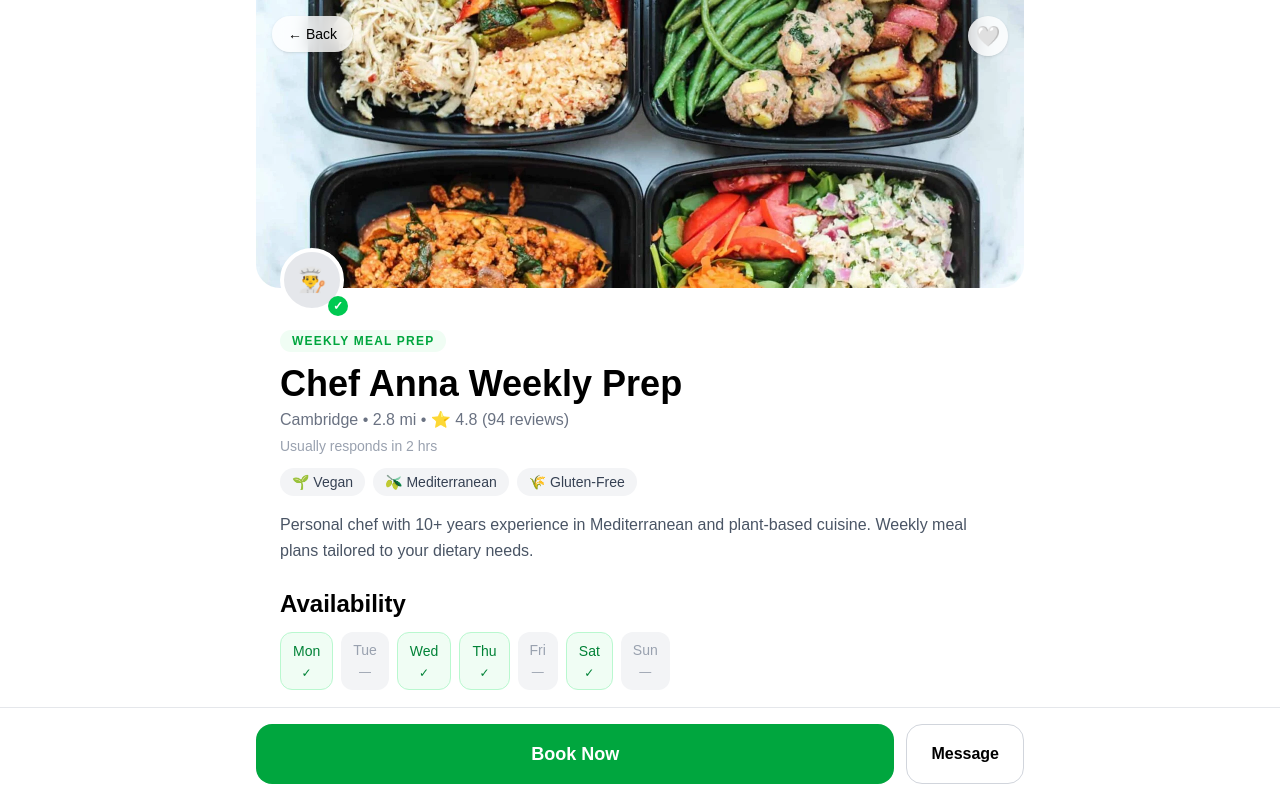
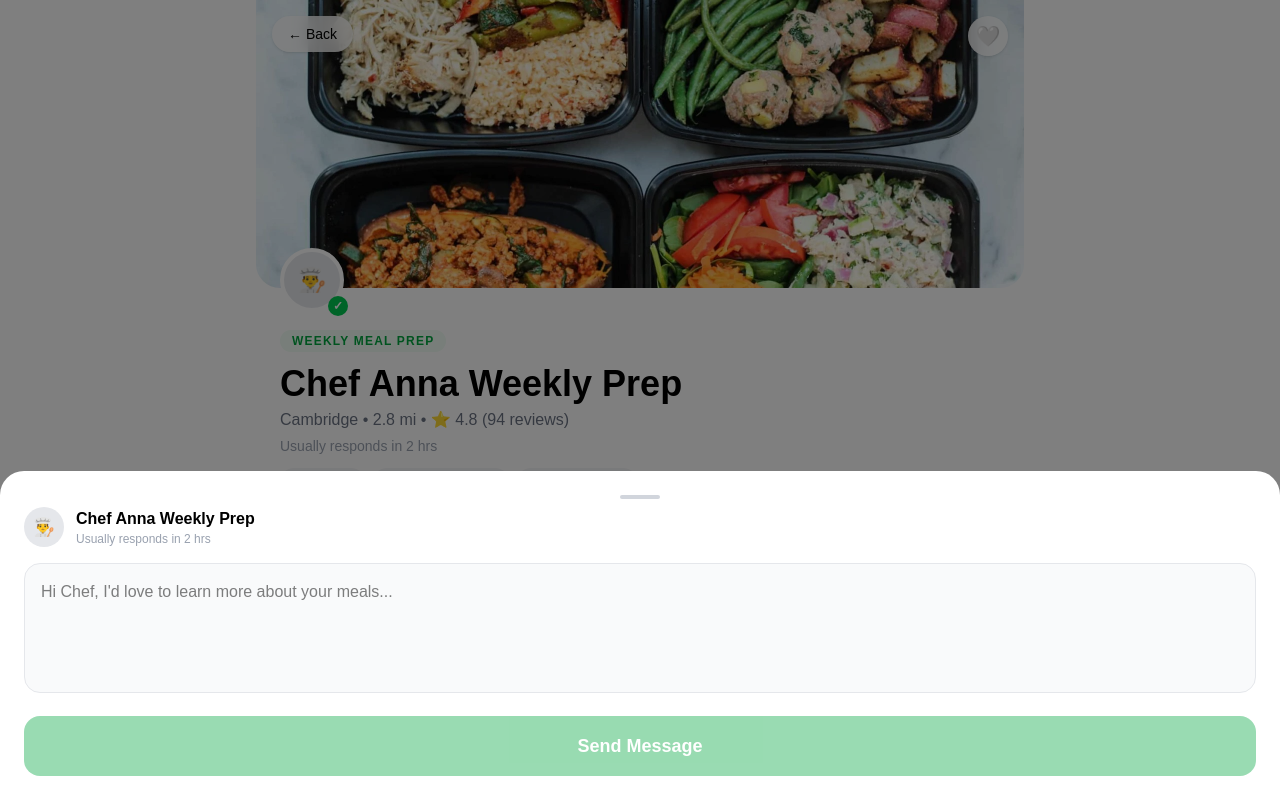
Before and after one commit to Ema9336/cookformeapp, a Next.js app in the folder apps/web/: page /chef/chef-anna-weekly-prep in a window 1280 px wide. Both pictures are taken after a click on the button "Message". Shown: the top 800 px of the page. Built offline with nearby package versions, Linux system fonts and the light colour scheme; no server answers.

Commit message:
Add message drawer with send confirmation (no backend yet)

```diff
--- a/apps/web/app/chef/[slug]/page.tsx
+++ b/apps/web/app/chef/[slug]/page.tsx
@@ -17,6 +17,9 @@ export default function ChefDetailPage() {
   const [stickyVisible, setStickyVisible] = useState(false);
   const [cart, setCart] = useState<{ item: MenuItem; qty: number }[]>([]);
   const [drawerItem, setDrawerItem] = useState<MenuItem | null>(null);
+  const [messageOpen, setMessageOpen] = useState(false);
+  const [messageText, setMessageText] = useState("");
+  const [messageSent, setMessageSent] = useState(false);
   const heroRef = useRef<HTMLDivElement>(null);
 
   useEffect(() => {
@@ -195,6 +198,53 @@ export default function ChefDetailPage() {
         </div>
       )}
 
+      {/* Message drawer */}
+      {messageOpen && (
+        <div className="fixed inset-0 z-50 flex flex-col justify-end">
+          <div className="absolute inset-0 bg-black/50" onClick={() => setMessageOpen(false)} />
+          <div className="relative bg-white dark:bg-zinc-900 rounded-t-3xl z-10 p-6 space-y-4">
+            <div className="w-10 h-1 bg-gray-300 dark:bg-gray-600 rounded-full mx-auto mb-2" />
+            {messageSent ? (
+              <div className="flex flex-col items-center py-8 gap-3">
+                <div className="w-16 h-16 rounded-full bg-green-100 dark:bg-green-950 flex items-center justify-center text-3xl">✉️</div>
+                <h3 className="text-2xl font-bold">Message Sent!</h3>
+                <p className="text-gray-500 dark:text-gray-400 text-center">{chef.name} will get back to you within {chef.responseTime.replace("Responds ", "").replace("Responds", "")}.</p>
+                <button
+                  onClick={() => setMessageOpen(false)}
+                  className="mt-2 w-full bg-green-600 text-white py-4 rounded-2xl font-semibold text-lg"
+                >
+                  Done
+                </button>
+              </div>
+            ) : (
+              <>
+                <div className="flex items-center gap-3">
+                  <div className="w-10 h-10 rounded-full bg-gray-200 dark:bg-zinc-800 flex items-center justify-center text-lg">👨‍🍳</div>
+                  <div>
+                    <p className="font-semibold">{chef.name}</p>
+                    <p className="text-xs text-gray-400">{chef.responseTime}</p>
+                  </div>
+                </div>
+                <textarea
+                  value={messageText}
+                  onChange={(e) => setMessageText(e.target.value)}
+                  placeholder={`Hi ${chef.name.split(" ")[0]}, I'd love to learn more about your meals...`}
+                  rows={4}
+                  className="w-full rounded-2xl border border-gray-200 dark:border-gray-700 bg-gray-50 dark:bg-zinc-800 p-4 text-base resize-none focus:outline-none focus:ring-2 focus:ring-green-500"
+                />
+                <button
+                  onClick={() => { if (messageText.trim()) setMessageSent(true); }}
+                  disabled={!messageText.trim()}
+                  className="w-full bg-green-600 disabled:opacity-40 text-white py-4 rounded-2xl font-semibold text-lg"
+                >
+                  Send Message
+                </button>
+              </>
+            )}
+          </div>
+        </div>
+      )}
+
       {/* Sticky bottom CTA */}
       <div className="fixed bottom-0 left-0 right-0 border-t border-gray-200 dark:border-gray-800 bg-white dark:bg-black p-4 z-40">
         <div className="max-w-3xl mx-auto flex gap-3">
@@ -206,7 +256,10 @@ export default function ChefDetailPage() {
               </span>
             )}
           </button>
-          <button className="rounded-2xl border border-gray-300 dark:border-gray-700 px-6 py-4 font-semibold">
+          <button
+            onClick={() => { setMessageOpen(true); setMessageSent(false); setMessageText(""); }}
+            className="rounded-2xl border border-gray-300 dark:border-gray-700 px-6 py-4 font-semibold"
+          >
             Message
           </button>
         </div>
```
